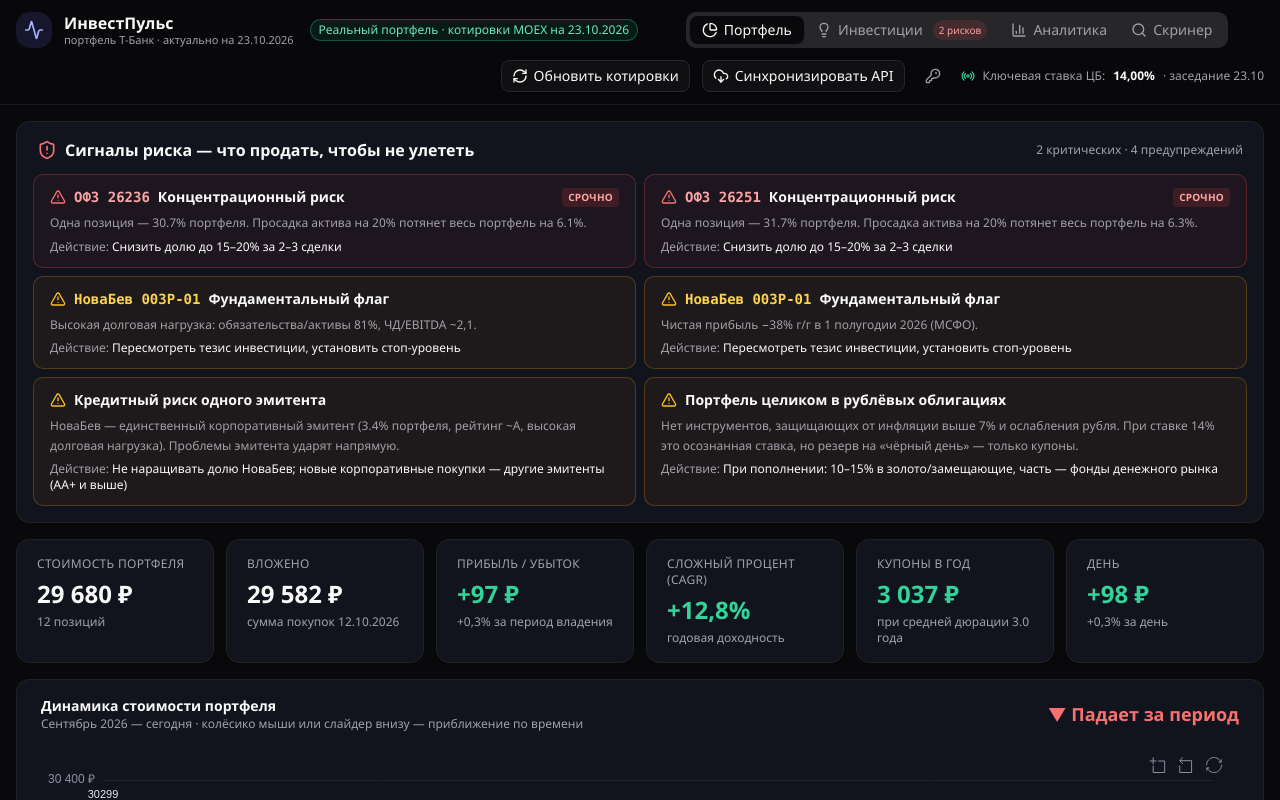
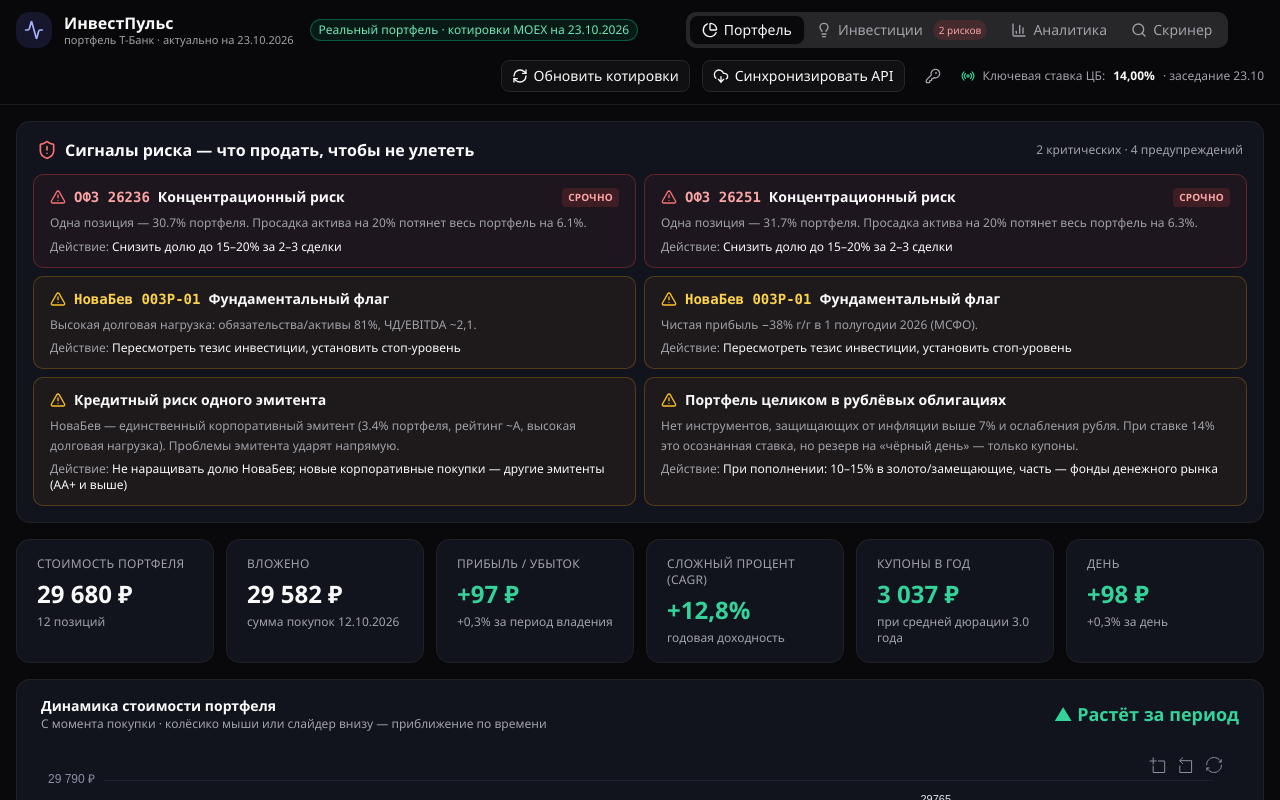
Before and after one commit to GraceYkt/investpulse, a React (Vite) app in the folder invest-app/: page / in a window 1280 px wide. Shown: the top 800 px of the page. Built offline with nearby package versions, Linux system fonts and the light colour scheme.

Commit message:
график: период с момента самой ранней покупки

```diff
--- a/invest-app/src/pages/Home.tsx
+++ b/invest-app/src/pages/Home.tsx
@@ -251,11 +251,13 @@
   );
 
   const t = useMemo(() => totals(selected), [selected]);
-  // График показывает период с сентября 2026 по сегодня
-  const history = useMemo(
-    () => portfolioHistory(selected).filter((h) => h.date >= '2026-09'),
-    [selected],
-  );
+  // График — с момента самой ранней покупки выбранных позиций
+  const history = useMemo(() => {
+    const pts = portfolioHistory(selected);
+    if (!selected.length) return pts;
+    const earliest = selected.reduce((m, p) => (p.buyDate < m ? p.buyDate : m), selected[0].buyDate);
+    return pts.filter((h) => h.date >= earliest);
+  }, [selected]);
   const signals = useMemo(
     () => [...buildRiskSignals(positions), ...buildPortfolioSignals(positions)],
     [positions],
--- a/invest-app/src/sections/PortfolioChart.tsx
+++ b/invest-app/src/sections/PortfolioChart.tsx
@@ -106,7 +106,7 @@
         <div>
           <div className="text-sm font-semibold">Динамика стоимости портфеля</div>
           <div className="text-xs text-muted-foreground">
-            Сентябрь 2026 — сегодня · колёсико мыши или слайдер внизу — приближение по времени
+            С момента покупки · колёсико мыши или слайдер внизу — приближение по времени
           </div>
         </div>
         <div className={`text-lg font-bold tabular-nums ${rising ? 'text-emerald-400' : 'text-red-400'}`}>
```
